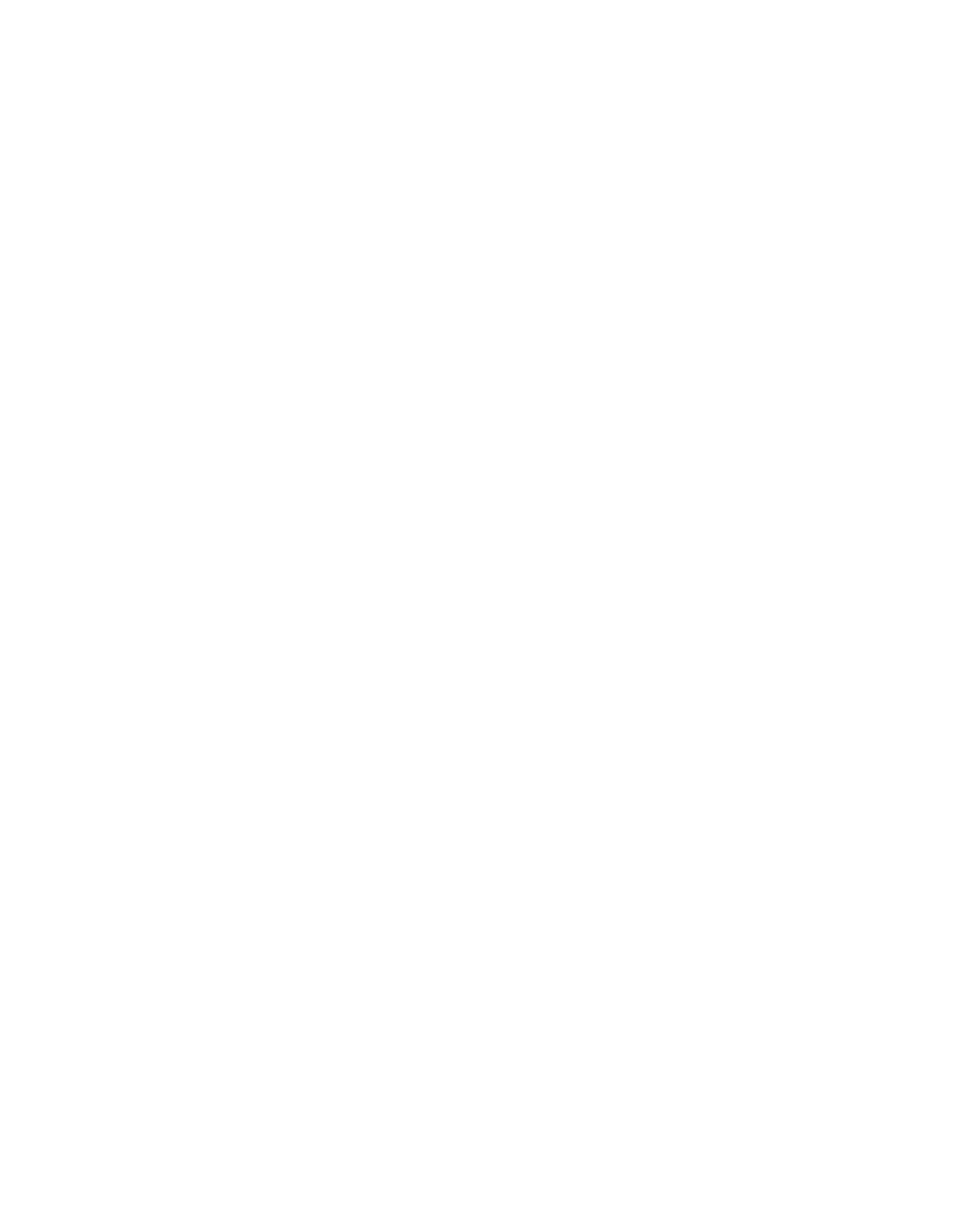
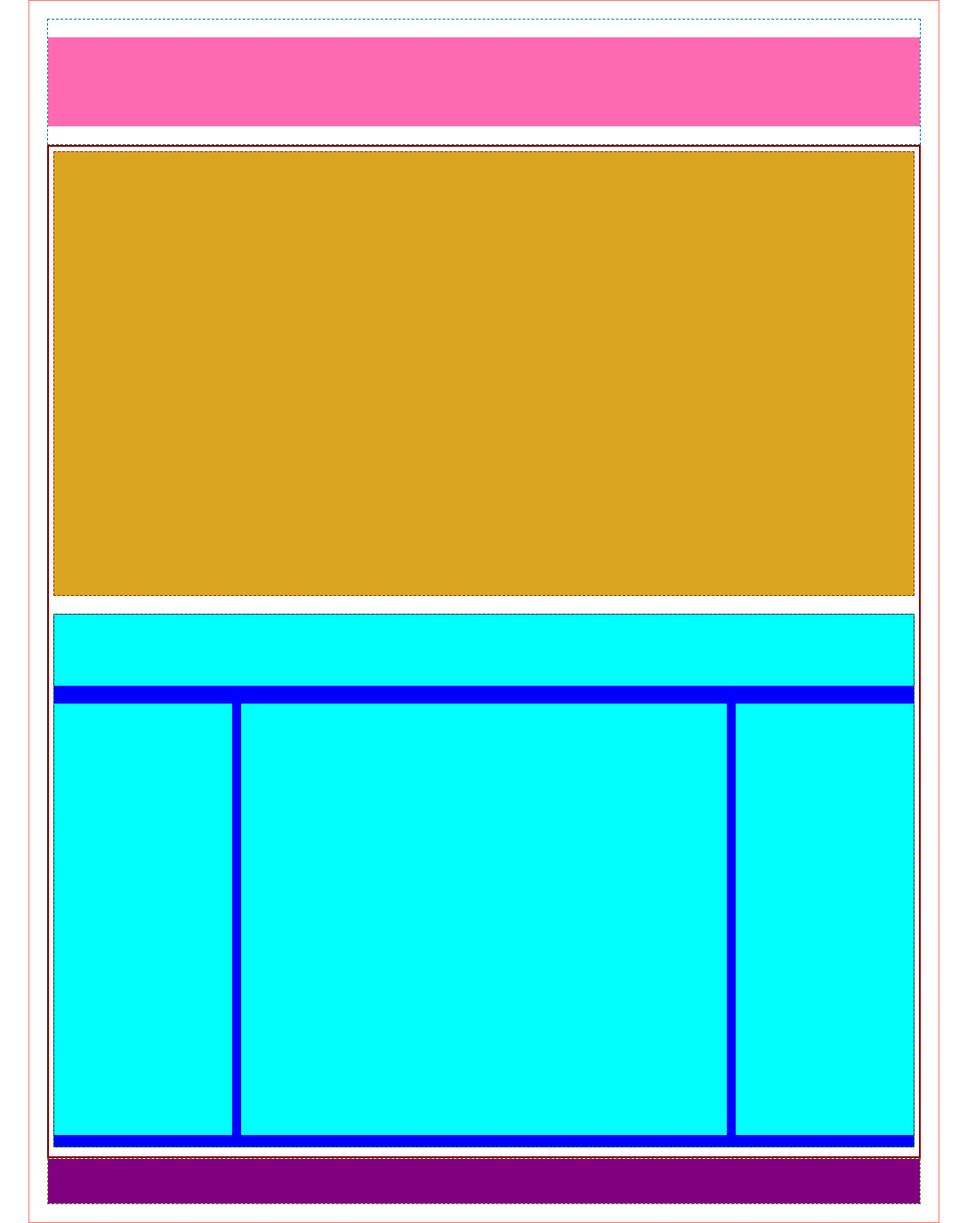
Before and after one commit to dvthnight/htmlcss-struttura-wp, a plain HTML site: page index.html in a window 1280 px wide. Shown: the whole page at 89% size, without its empty margins (96-1183 px from the left). Before the commit the page ends 800 px from the top, so only its background shows below. Drawn offline with Linux system fonts and the light colour scheme.

Commit message:
esercizio non ancora ultimato in cui è presente il debug

```diff
--- a/index.html
+++ b/index.html
@@ -8,12 +8,35 @@
     <link rel="stylesheet" href="style.css">
 </head>
 
-<body>
-    <header></header>
-    <main>
-        <section></section>
-        <section></section>
-    </main>
-    <footer></footer>
+<body class="debug">
+
+    <div class="contenitore">
+        <header>
+            <div class="blocco_head"></div>
+        </header>
+
+        <main>
+            <section class="blocco_sez1">
+                <div></div>
+            </section>
+
+            <section class="blocco_sez2">
+                <div>
+                    <div class="superiore"></div>
+                    <div class="inferiore clearfix">
+                        <div class="col col_1"></div>
+                        <div class="col col_2"></div>
+                        <div class="col col_3"></div>
+                    </div>
+
+                </div>
+            </section>
+        </main>
+
+        <footer>
+            <div class="blocco_foot"></div>
+        </footer>
+    </div>
+
 </body>
 </html>
--- a/style.css
+++ b/style.css
@@ -9,3 +9,91 @@
     display: block;
     clear: both;
 }
+
+.contenitore{
+    max-width: 1024px;
+    margin: 0 auto;
+}
+
+.blocco_head{
+    background-color: hotpink;
+    height: 100px;
+    margin: 20px 0;
+}
+
+.blocco_sez1{
+    background-color: goldenrod;
+    height: 500px;
+    margin-bottom: 20px;
+}
+
+.blocco_sez2{
+    background-color: blue;
+    height: 600px;
+    margin-bottom: 5px;
+}
+
+.blocco_foot{
+    background-color: purple;
+    height: 50px;
+}
+
+.blocco_sez2 .superiore{
+    height: 80px;
+    margin-bottom: 20px;
+    background-color: cyan;
+}
+
+.col{
+    height: calc(600px - 80px - 20px - 15px);
+    background-color: cyan;
+    float: left;
+}
+
+.col_1,.col_3{
+    width: 200px;
+}
+
+.col_2{
+    width: calc(100% - 200px - 200px - 10px - 10px);
+}
+
+.col_1{
+    margin-right: 10px;
+}
+
+.col_3{
+    margin-left: 10px;
+}
+
+/* debug */
+
+.debug .contenitore{
+    border: 1px solid salmon;
+    padding: 20px;
+}
+
+.debug header{
+    border: 1px dashed darkcyan;
+}
+
+.debug main{
+    border: 2px solid darkred;
+    padding: 5px;
+
+}
+
+.debug main .blocco_sez1{
+    border: 1px dashed brown;
+
+}
+
+.debug main .blocco_sez2{
+    border: 1px dashed green;
+
+}
+
+.debug footer{
+    border: 1px dashed olivedrab;
+
+}
```
